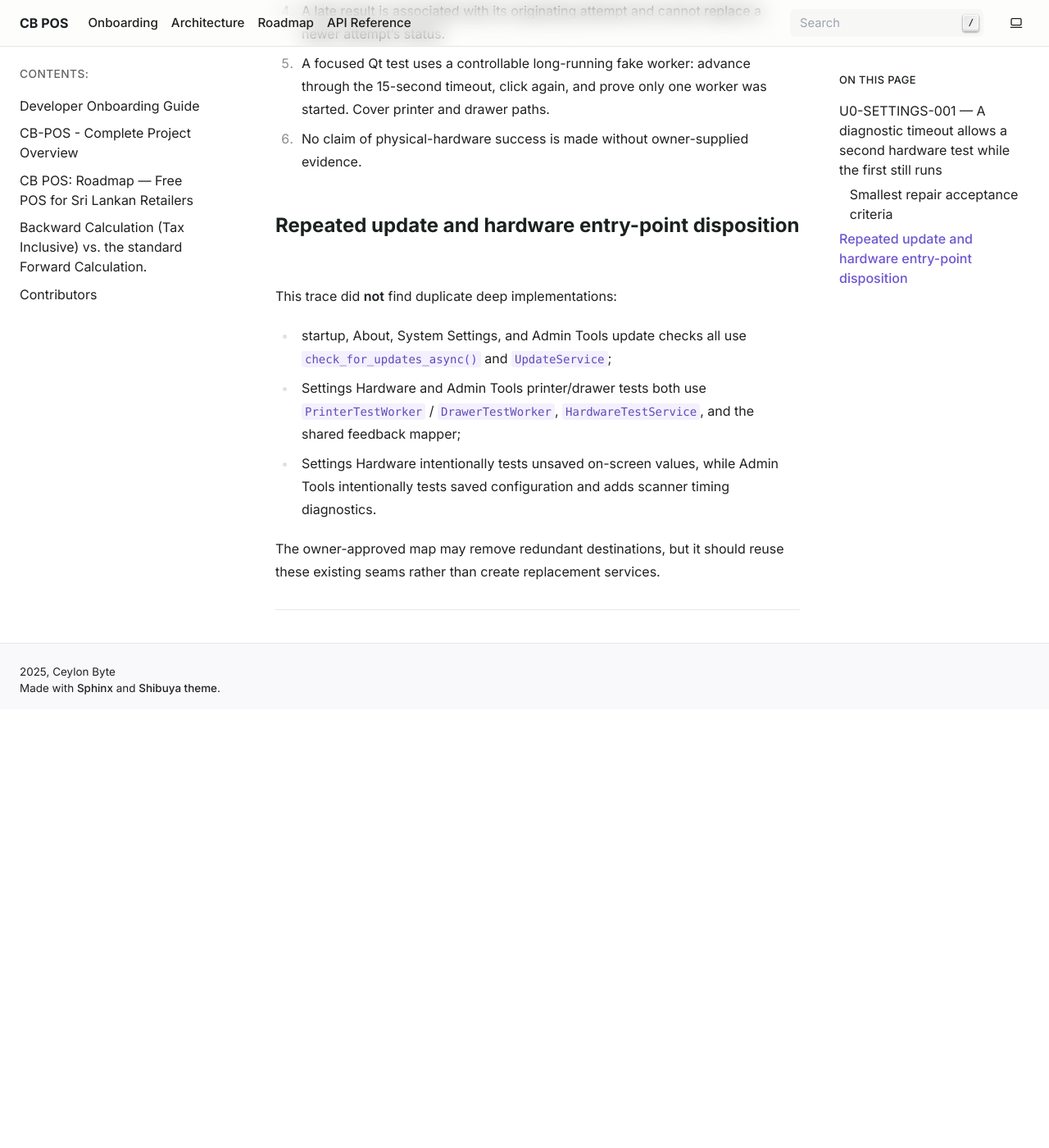
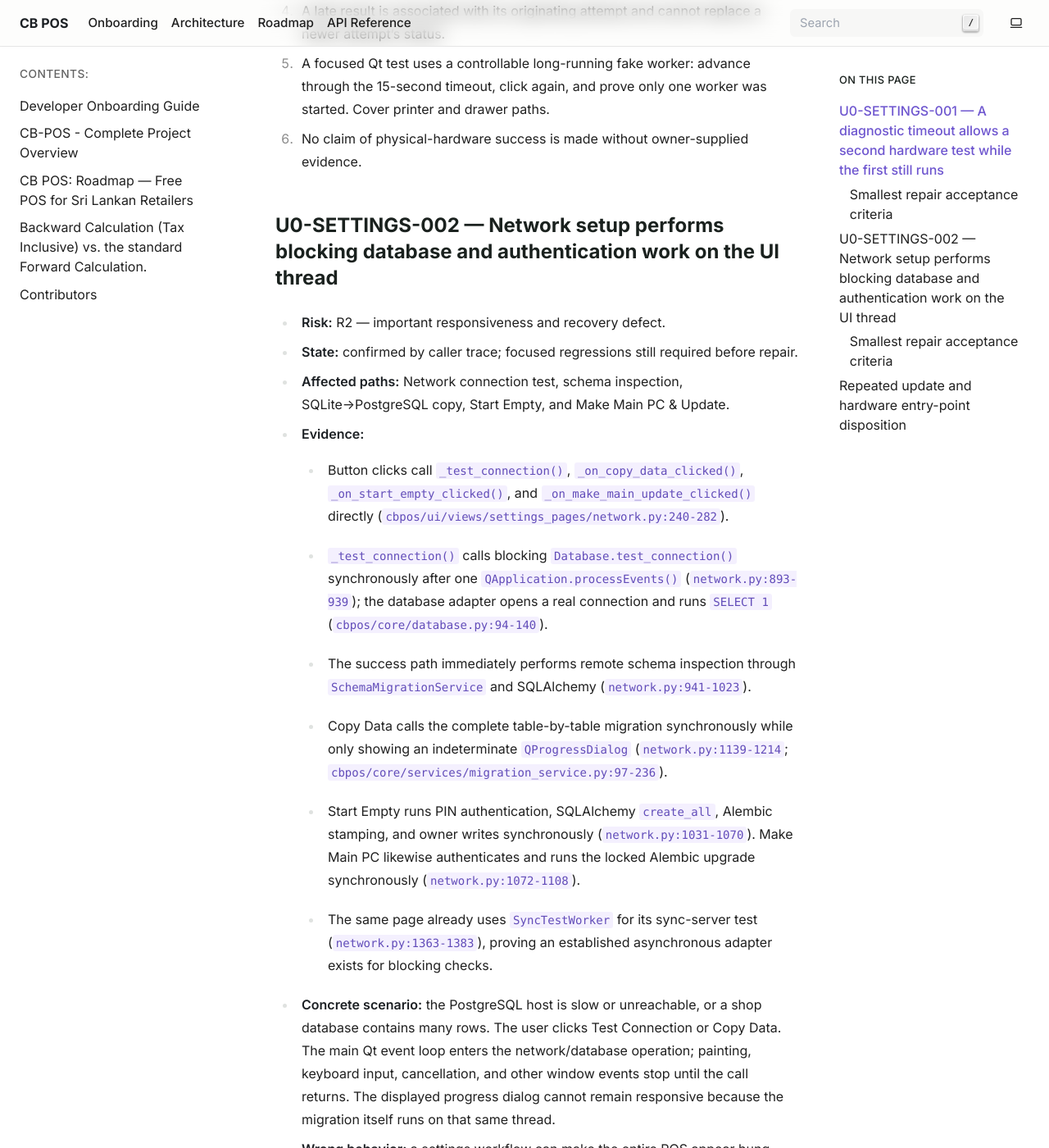
Before and after one commit to HMAHD/CB-POS, a Sphinx documentation site: the page built from docs/remediation/phase-u/issues/settings_issues.md, in a window 1280 px wide and 1400 px high, scrolled down 1373 px. Shown: the whole window at 82% size. Built offline with Sphinx 7.4.7, drawn with Linux system fonts in a browser that asks for light colours; pages that are not in the unit, such as notebooks, are missing from menus; before the commit the page ends 2238 px from its top, so only the background shows below that; some of the changed text lies outside the part shown.

Commit message:
docs(ui): trace Network setup ownership (#1041)

```diff
--- a/docs/remediation/phase-u/issues/settings_issues.md
+++ b/docs/remediation/phase-u/issues/settings_issues.md
@@ -24,6 +24,30 @@
 5. A focused Qt test uses a controllable long-running fake worker: advance through the 15-second timeout, click again, and prove only one worker was started. Cover printer and drawer paths.
 6. No claim of physical-hardware success is made without owner-supplied evidence.
 
+## U0-SETTINGS-002 — Network setup performs blocking database and authentication work on the UI thread
+
+- **Risk:** R2 — important responsiveness and recovery defect.
+- **State:** confirmed by caller trace; focused regressions still required before repair.
+- **Affected paths:** Network connection test, schema inspection, SQLite→PostgreSQL copy, Start Empty, and Make Main PC & Update.
+- **Evidence:**
+  - Button clicks call `_test_connection()`, `_on_copy_data_clicked()`, `_on_start_empty_clicked()`, and `_on_make_main_update_clicked()` directly (`cbpos/ui/views/settings_pages/network.py:240-282`).
+  - `_test_connection()` calls blocking `Database.test_connection()` synchronously after one `QApplication.processEvents()` (`network.py:893-939`); the database adapter opens a real connection and runs `SELECT 1` (`cbpos/core/database.py:94-140`).
+  - The success path immediately performs remote schema inspection through `SchemaMigrationService` and SQLAlchemy (`network.py:941-1023`).
+  - Copy Data calls the complete table-by-table migration synchronously while only showing an indeterminate `QProgressDialog` (`network.py:1139-1214`; `cbpos/core/services/migration_service.py:97-236`).
+  - Start Empty runs PIN authentication, SQLAlchemy `create_all`, Alembic stamping, and owner writes synchronously (`network.py:1031-1070`). Make Main PC likewise authenticates and runs the locked Alembic upgrade synchronously (`network.py:1072-1108`).
+  - The same page already uses `SyncTestWorker` for its sync-server test (`network.py:1363-1383`), proving an established asynchronous adapter exists for blocking checks.
+- **Concrete scenario:** the PostgreSQL host is slow or unreachable, or a shop database contains many rows. The user clicks Test Connection or Copy Data. The main Qt event loop enters the network/database operation; painting, keyboard input, cancellation, and other window events stop until the call returns. The displayed progress dialog cannot remain responsive because the migration itself runs on that same thread.
+- **Wrong behavior:** a settings workflow can make the entire POS appear hung during an unbounded connection attempt, schema operation, bcrypt PIN check, or full data copy.
+
+### Smallest repair acceptance criteria
+
+1. Network connection, schema inspection, data copy, schema creation/stamping/upgrading, and PIN verification execute outside the Qt UI thread.
+2. UI code gathers inputs and handles signals only; SQLAlchemy/Alembic orchestration moves behind a service/controller seam rather than another view helper.
+3. Only one setup operation can run at a time. Relevant controls remain disabled until one terminal success/failure/cancel result is handled.
+4. Workers never read or mutate widgets and return detached result data without credentials.
+5. Focused Qt regressions replace each blocking adapter with a controllable wait, prove a UI-thread timer still fires, and assert the adapter ran outside `threading.main_thread()`.
+6. PostgreSQL and Windows behavior remain explicitly unverified until their required environments run.
+
 ## Repeated update and hardware entry-point disposition
 
 This trace did **not** find duplicate deep implementations:
```
Also changed, not shown: docs/remediation/PROGRESS.md (+1 -1 lines), docs/remediation/phase-u/ISSUES_SUMMARY.md (+2 -1 lines), docs/remediation/phase-u/UI_ARCHITECTURE_MAP.md (+9 -2 lines), docs/remediation/phase-u/UI_SURFACE_INVENTORY.md (+1 -1 lines).
